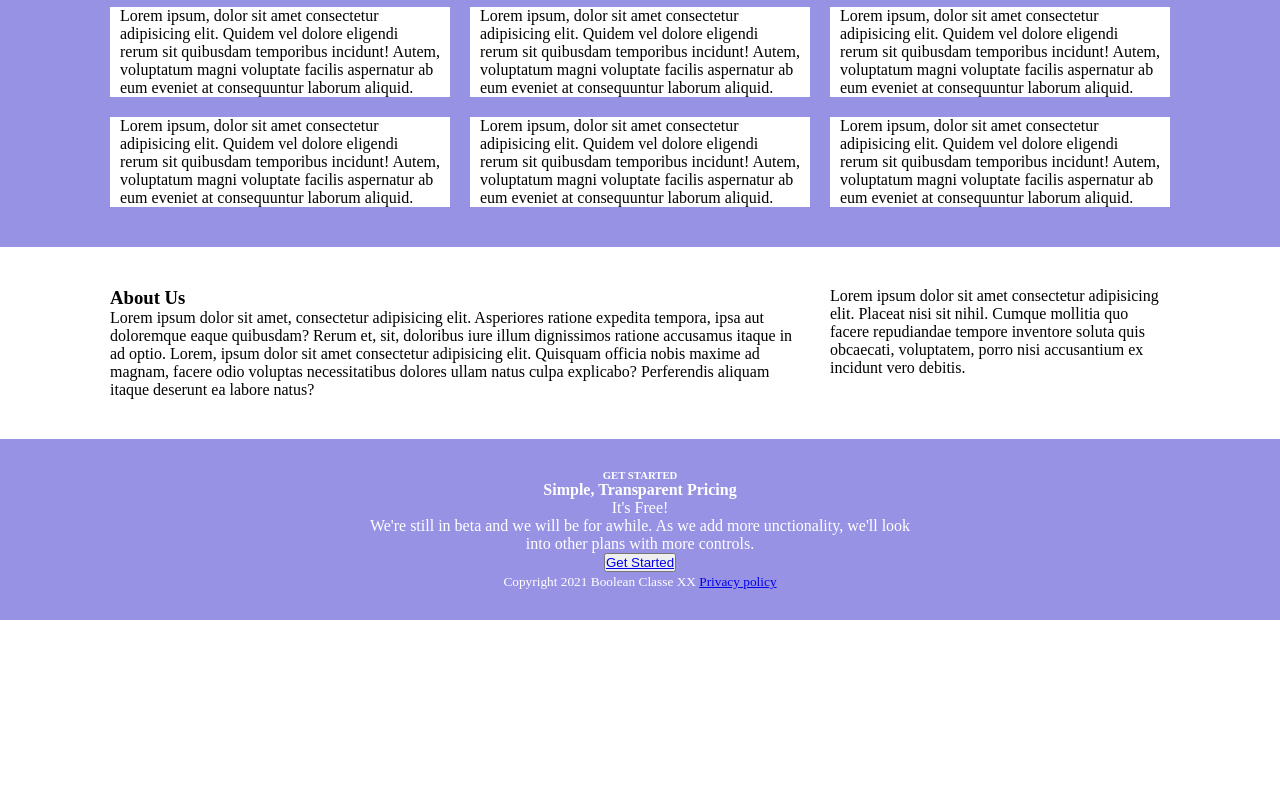
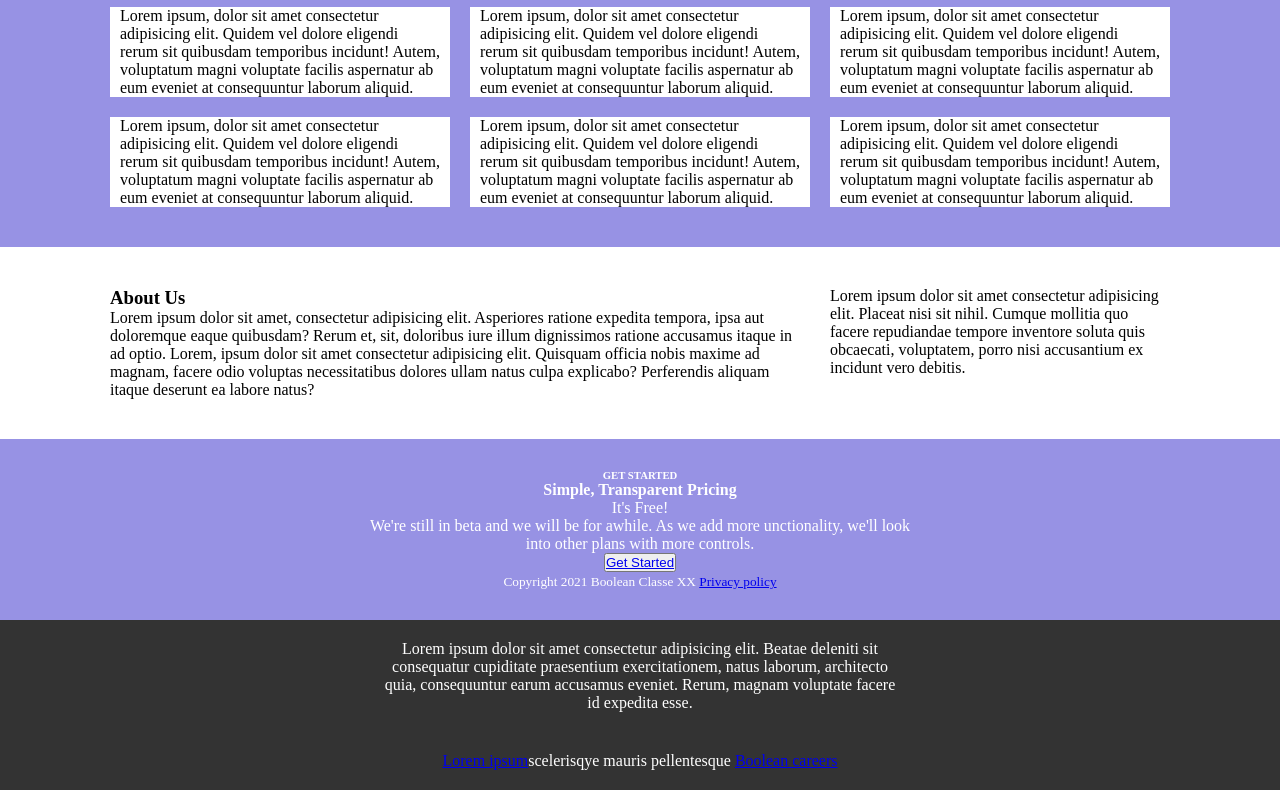
Before and after one commit to NicholasPeara92/htmlcss-responsive-layout, a plain HTML site: page index.html in a window 1280 px wide. Shown: the part 1092-1882 px from the top of the page. Before the commit the page ends 1712 px from the top, so only its background shows below. Drawn offline with Linux system fonts and the light colour scheme.

Commit message:
aggiunto footer

```diff
--- /dev/null
+++ b/css/footer.css
@@ -0,0 +1,8 @@
+/* FOOTER */
+footer {
+    background-color: #333333;
+    color: white;
+}
+footer p{
+    padding: 1.25rem;
+}
--- a/css/style.css
+++ b/css/style.css
@@ -7,3 +7,4 @@
 @import url(benefits.css);
 @import url(about-us.css);
 @import url(pre-footer.css);
+@import url(footer.css);
--- a/index.html
+++ b/index.html
@@ -129,7 +129,12 @@
             </div>
         </section>
     </main>
-    <footer></footer>
+    <footer class="center">
+        <div class="container-small">
+            <p>Lorem ipsum dolor sit amet consectetur adipisicing elit. Beatae deleniti sit consequatur cupiditate praesentium exercitationem, natus laborum, architecto quia, consequuntur earum accusamus eveniet. Rerum, magnam voluptate facere id expedita esse.</p>
+            <p><a href="#">Lorem ipsum</a>scelerisqye mauris pellentesque <a href="#">Boolean careers</a></p>
+        </div>
+    </footer>
 
 </body>
 </html>
```
